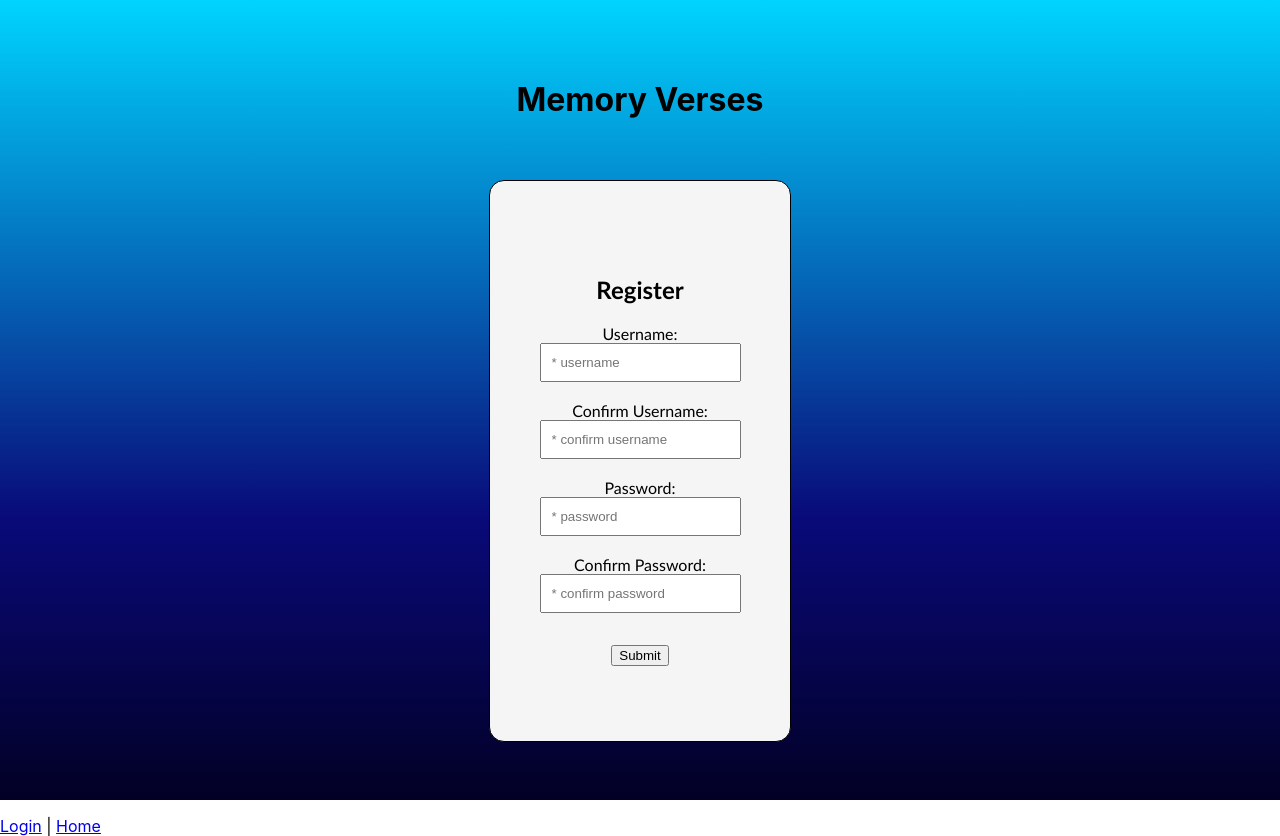
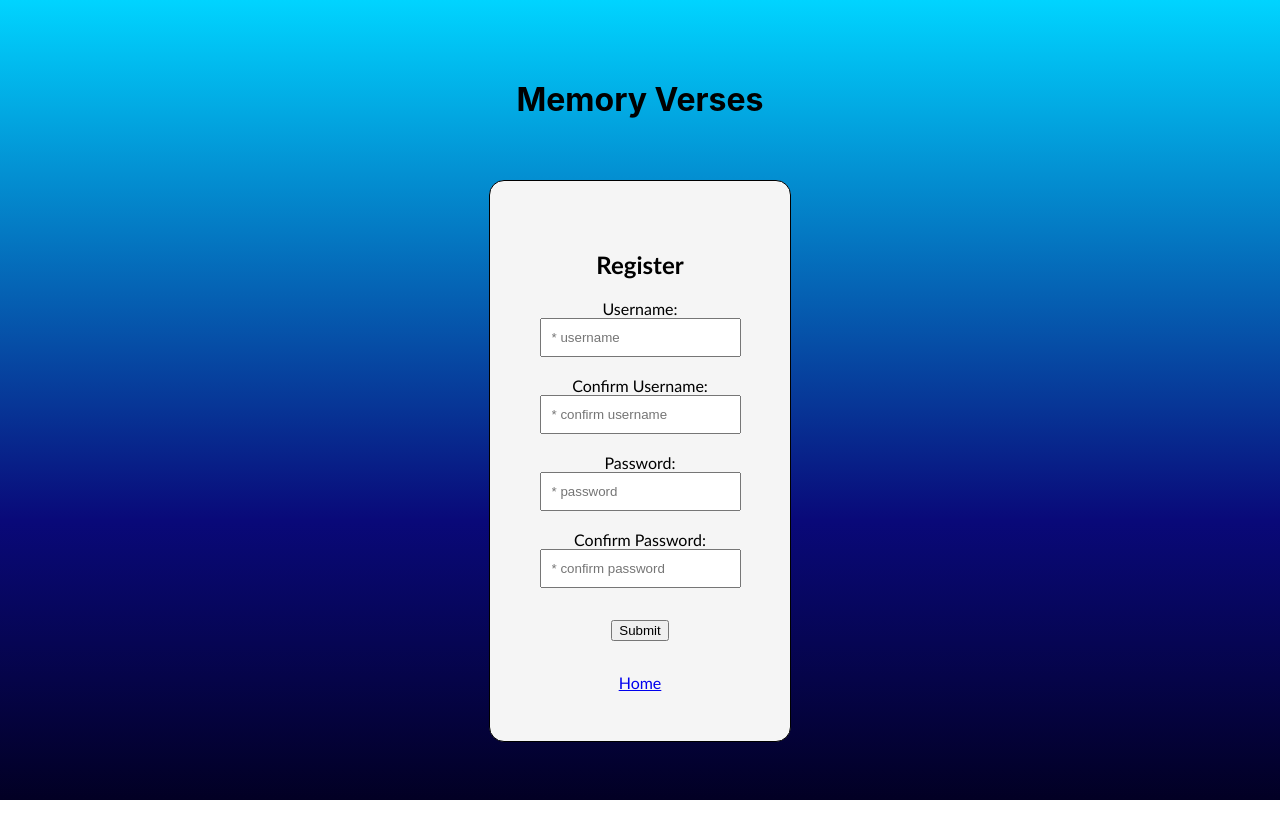
Before and after one commit to NatGallagher/Gallagh-Project-4, a React (Create React App) app in the folder bible-ver-app/: page /#/register in a window 1280 px wide. After the commit the page ends 800 px from the top, so only its background shows below. Built offline with nearby package versions, Linux system fonts and the light colour scheme.

Commit message:
register styled

```diff
--- a/bible-ver-app/src/components/Register.js
+++ b/bible-ver-app/src/components/Register.js
@@ -99,11 +99,10 @@ function Register() {
                   <p>{msgText}</p>
                   <button onClick={(e) => handleSubmit(e)}>Submit</button>
                 </form>
+                <p></p>
+              <Link to="/">Home</Link>
             </div>
         </div>
-        <p></p>
-        <Link to="/login">Login</Link> {" | "}
-        <Link to="/">Home</Link>
       </>
     );
   }
```
